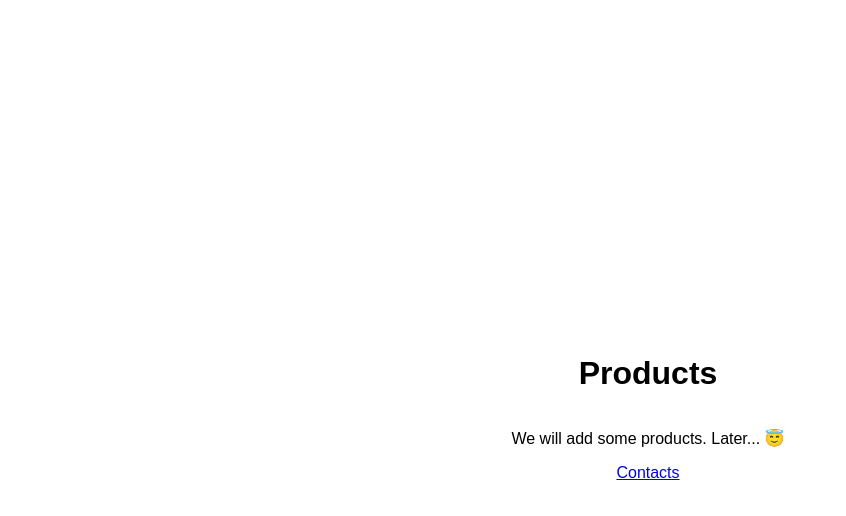
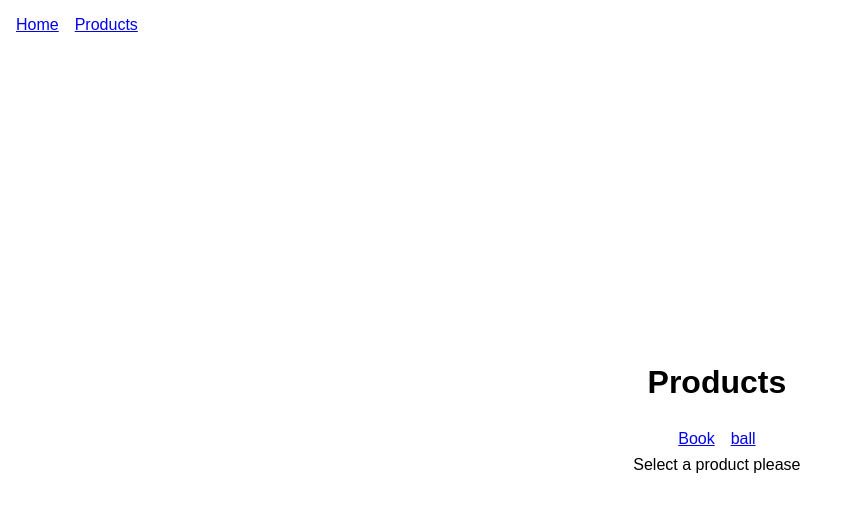
Before and after one commit to AndriiMus/reactTwoTask, a React app in the folder ReactLessone/task1/: page /products in a window 1280 px wide. Shown: the top 516 px of the page, without its empty margins (0-846 px from the left). Built offline with nearby package versions, Linux system fonts and the light colour scheme.

Commit message:
vbc
vcbcvc

```diff
--- a/ReactLessone/task1/src/App.jsx
+++ b/ReactLessone/task1/src/App.jsx
@@ -1,22 +1,23 @@
 import React from 'react';
-import { BrowserRouter, Route, Switch } from 'react-router-dom';
-import Contacts from './Contacts';
+import { BrowserRouter, Route, Switch, Link } from 'react-router-dom';
 import Home from './Home';
-import PageNotFound from './PageNotFound';
 import Products from './Products';
 
 const App = () => {
     return (
-        <div className="page">
-            <BrowserRouter>
-                <Switch>
-                    <Route exact path="/">< Home /></Route>
-                    <Route path="/products"><Products /></Route>
-                    <Route path="/contacts"><Contacts /></Route>
-                    <Route path="/*">< PageNotFound /></Route>
-                </Switch>
-            </BrowserRouter>
-        </div>
+        <div className="page"> <BrowserRouter>
+            <ul className="navigation">
+                <li className="navigation__item">
+                    <Link to="/">Home</Link>
+                </li>
+                <li className="navigation__item">
+                    <Link to="/products">Products</Link>
+                </li>
+            </ul>
+            <Route exact path="/"><Home /></Route>
+            <Route path="/products"><Products /></Route>
+        </BrowserRouter>
+        </div >
     );
 };
 
--- a/ReactLessone/task1/src/Contacts.jsx
+++ /dev/null
@@ -1,14 +0,0 @@
-import React from "react";
-import { Link } from "react-router-dom";
-
-const Contacts = () => {
-    return (<div className="page__content">
-        <h1>Contacts</h1>
-        <p>We are here 🗺</p>
-        <Link to="/">Go home</Link>
-
-    </div>)
-}
-
-
-export default Contacts
--- a/ReactLessone/task1/src/Home.jsx
+++ b/ReactLessone/task1/src/Home.jsx
@@ -4,9 +4,8 @@ import { Link } from "react-router-dom";
 const Home = () => {
     return (<div className="page__content">
         <h1>🏠</h1>
-        <Link to="/products">To products</Link>
-
-    </div>)
+    </div>
+)
 }
 
 
--- a/ReactLessone/task1/src/PageNotFound.jsx
+++ /dev/null
@@ -1,12 +0,0 @@
-import React from "react";
-
-
-const PageNotFound = () => {
-    return (<div className="page__content">
-        <h1>😢</h1>
-        <a href="/">Go home</a>
-    </div>)
-}
-
-
-export default PageNotFound
--- /dev/null
+++ b/ReactLessone/task1/src/Product.jsx
@@ -0,0 +1,9 @@
+import React from "react";
+import { Link } from "react-router-dom";
+
+const Product = ({ match }) => {
+    return (<div className="product">{`Product is a ${match.params.productId}`}</div>)
+}
+
+
+export default Product
--- a/ReactLessone/task1/src/Products.jsx
+++ b/ReactLessone/task1/src/Products.jsx
@@ -1,12 +1,26 @@
 import React from "react";
-import { Link } from "react-router-dom";
+import { BrowserRouter, Route, Switch, Link } from "react-router-dom";
+import Product from "./Product";
 
 const Products = () => {
     return (<div className="page__content">
         <h1>Products</h1>
-        <p>We will add some products. Later... 😇</p>
-        <Link to="/contacts">Contacts</Link>
+        <ul className="navigation">
+            <li className="navigation__item">
+                <Link to="/products/book">Book</Link>
+            </li>
+            <li className="navigation__item">
+                <Link to="/products/ball">ball</Link>
+            </li>
+        </ul>
+        <Switch>
+            <Route exact path="/products">
+                <span>Select a product please</span>
+            </Route>
+            <Route path="/products/:productId" component={Product}>
+            </Route>
 
+        </Switch>
     </div>)
 }
 
--- a/ReactLessone/task1/src/index.scss
+++ b/ReactLessone/task1/src/index.scss
@@ -18,3 +18,14 @@ body {
     margin: auto;
   }
 }
+
+.navigation {
+  list-style-type: none;
+  display: flex;
+  margin: 0;
+  padding: 0;
+
+  &__item {
+    margin: 8px;
+  }
+}
--- a/ReactLessone/task1/webpack.config.js
+++ b/ReactLessone/task1/webpack.config.js
@@ -9,6 +9,7 @@ module.exports = (env, argv) => {
     entry: "./src/index.jsx",
     output: {
       filename: "bundle.js",
+      publicPath: '/'
     },
     module: {
       rules: [
```
